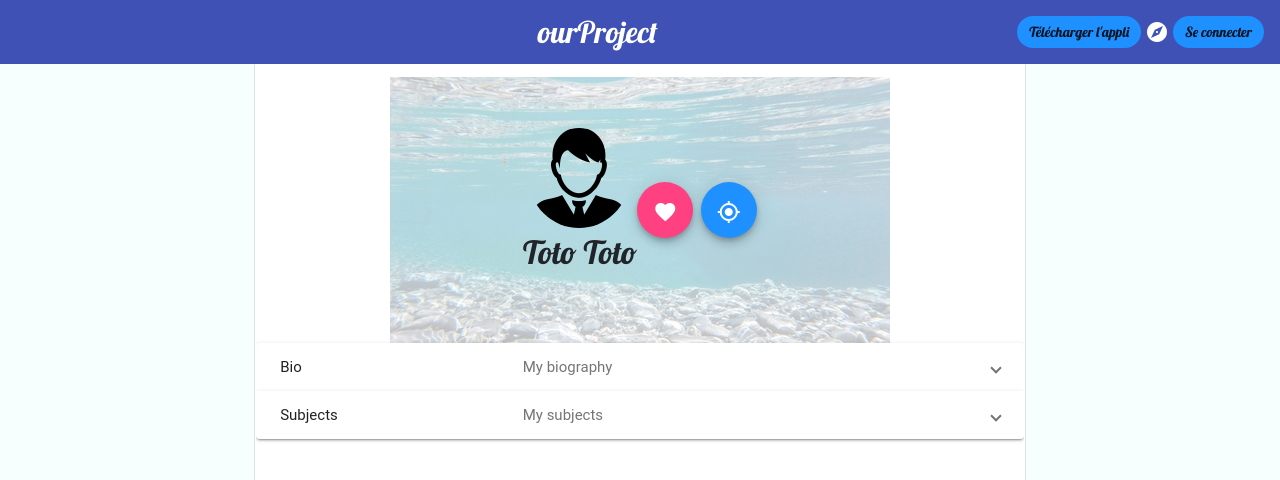
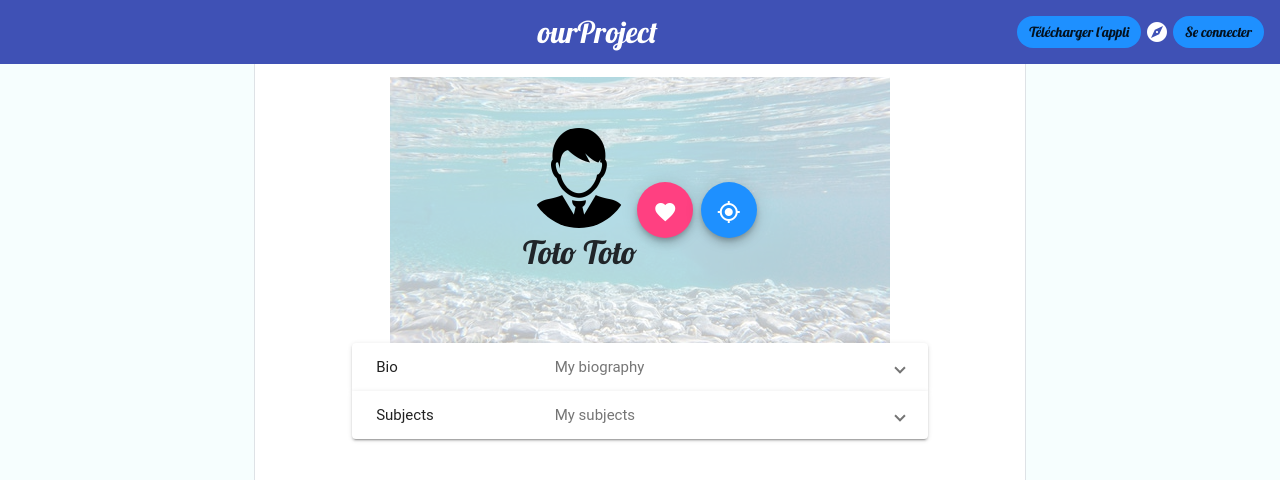
Before and after one commit to vidotr/theProject, an Angular app: page /rv in a window 1280 px wide. Shown: the top 480 px of the page. Built offline with nearby package versions, Linux system fonts and the light colour scheme.

Commit message:
Comments

```diff
--- a/src/app/profile-user/profile-user.component.css
+++ b/src/app/profile-user/profile-user.component.css
@@ -1,7 +1,16 @@
+/**************************************************
+ *********** CSS For The User's Profile ***********
+ **************************************************/
+
 #pCover {
     position: absolute;
     z-index: -1;
 }
+
+
+/**************************************************
+ ******* CSS For The User's Profile Picture *******
+ **************************************************/
 
 #pdp {
     display: block;
@@ -11,21 +20,41 @@
     margin-left: 5%;
 }
 
+
+/**************************************************
+ **** CSS For The Button Invite To Follow User ****
+ **************************************************/
+
 #goFollow {
     background: #1E90FF;
     margin-left: 1%;
 }
+
+
+/**************************************************
+ ************ CSS For The User's Name *************
+ **************************************************/
 
 #userName {
     text-align: center;
     font-size: 32px;
 }
 
+
+/**************************************************
+ **************** CSS For The Tabs ****************
+ **************************************************/
+
 mat-accordion {
     position: absolute;
     top: 2%;
-    width: 100%;
+    width: 75%;
 }
+
+
+/**************************************************
+ ******* CSS For User's Favorites Subjects ********
+ **************************************************/
 
 .myFav {
     width: 18rem;
--- a/src/app/profile-user/profile-user.component.html
+++ b/src/app/profile-user/profile-user.component.html
@@ -1,26 +1,45 @@
-<div style="height: 100%;">
 <mat-grid-list cols="5" rowHeight="33.333%">
+    <!--comment> Border Left (Nothing) </comment-->
     <mat-grid-tile class="border-right" [colspan]="1" [rowspan]="3" [ngStyle]="{'background': '#F6FEFE'}">
     </mat-grid-tile>
+
+
+    <!--comment> Center Top (User's profile) </comment-->
     <mat-grid-tile [colspan]="3" [rowspan]="1" [ngStyle]="{'background': 'rgba(255, 255, 255, 0.7)', 'margin-top' : '1%'}">
+        <!--comment> Background User's Profile </comment-->
         <img src="../../assets/pCover.jpeg" alt="" id="pCover">
+
+        <!--comment> User's profile picture and name </comment-->
         <figure>
             <img src="../../assets/pdp.png" id="pdp">
             <figcaption id="userName">
                 Toto Toto
             </figcaption>
         </figure>
+
+        <!--comment> Button follow user </comment-->
         <button mat-fab>
             <mat-icon aria-label="Example icon-button with a heart icon">favorite</mat-icon>
         </button>
+
+        <!--comment> Button invite to follow user </comment-->
         <button mat-fab id="goFollow">
             <mat-icon aria-label="Example icon-button with a heart icon">gps_fixed</mat-icon>
         </button>
     </mat-grid-tile>
+
+
+    <!--comment> Border Right (Nothing) </comment-->
     <mat-grid-tile class="border-left" [colspan]="1" [rowspan]="3" [ngStyle]="{'background': '#F6FEFE'}">
     </mat-grid-tile>
+
+
+    <!--comment> Center Bottom (User's information) </comment-->
     <mat-grid-tile [colspan]="3" [rowspan]="2">
+
+        <!--comment> Tabs </comment-->
         <mat-accordion id="myFav">
+            <!--comment> Tab Bio </comment-->
             <mat-expansion-panel (opened)="panelOpenState = true" (closed)="panelOpenState = false">
                 <mat-expansion-panel-header>
                     <mat-panel-title>
@@ -30,8 +49,11 @@
                         My biography
                     </mat-panel-description>
                 </mat-expansion-panel-header>
+                <!--comment> User's Biography </comment-->
                 <p>Bonjour je suis le testeur.</p>
             </mat-expansion-panel>
+
+            <!--comment> Tab Favorites Subjects </comment-->
             <mat-expansion-panel (opened)="panelOpenState = true" (closed)="panelOpenState = false">
                 <mat-expansion-panel-header>
                     <mat-panel-title>
@@ -41,28 +63,45 @@
                         My subjects
                     </mat-panel-description>
                 </mat-expansion-panel-header>
+
+                <!--comment> Carousel With User's Favorites Subjects </comment-->
                 <div id="carouselExampleControls" class="carousel slide" data-ride="carousel">
                     <div class="carousel-inner">
+                        <!--comment> Browse The User's Favorites Subjects </comment-->
                         <ng-container *ngFor="let tile of tiles; index as i;">
+                            <!--comment> Check If It's The First User's Favorites Subjects </comment-->
                             <ng-container *ngIf="i === 0">
                                 <div class="carousel-item active">
+                                    <!--comment> The  User's Favorites Subjects </comment-->
                                     <div class="card myFav">
+                                        <!--comment> Subject's Picture </comment-->
                                         <img src="../../assets/pdp.png " class="card-img-top " alt="... ">
+                                        <!--comment> Subject's Information </comment-->
                                         <div class="card-body ">
+                                            <!--comment>  Subject's Title </comment-->
                                             <h5 class="card-title ">{{tile.title}}</h5>
+                                            <!--comment> Subject's Description </comment-->
                                             <p class="card-text ">{{tile.text}}</p>
+                                            <!--comment> Link To Go To The Subject </comment-->
                                             <a href="# " class="btn btn-primary ">Go somewhere</a>
                                         </div>
                                     </div>
                                 </div>
                             </ng-container>
+                            <!--comment> Check If It's Not The First User's Favorites Subjects </comment-->
                             <ng-container *ngIf="i > 0">
                                 <div class="carousel-item">
+                                    <!--comment> The  User's Favorites Subjects </comment-->
                                     <div class="card myFav">
+                                        <!--comment> Subject's Picture </comment-->
                                         <img src="../../assets/pdp.png " class="card-img-top " alt="... ">
+                                        <!--comment> Subject's Information </comment-->
                                         <div class="card-body ">
+                                            <!--comment> Subject's Title </comment-->
                                             <h5 class="card-title ">{{tile.title}}</h5>
+                                            <!--comment> Subject's Description </comment-->
                                             <p class="card-text ">{{tile.text}}</p>
+                                            <!--comment> Link To Go To The Subject </comment-->
                                             <a href="# " class="btn btn-primary ">Go somewhere</a>
                                         </div>
                                     </div>
@@ -70,10 +109,12 @@
                             </ng-container>
                         </ng-container>
                     </div>
+                    <!--comment> See Previous User's Favorites Subjects </comment-->
                     <a class="carousel-control-prev" href="#carouselExampleControls" role="button" data-slide="prev">
                         <span class="carousel-control-prev-icon" aria-hidden="true"></span>
                         <span class="sr-only">Previous</span>
                     </a>
+                    <!--comment> See Next User's Favorites Subjects </comment-->
                     <a class="carousel-control-next" href="#carouselExampleControls" role="button" data-slide="next">
                         <span class="carousel-control-next-icon" aria-hidden="true"></span>
                         <span class="sr-only">Next</span>
@@ -83,4 +124,3 @@
         </mat-accordion>
     </mat-grid-tile>
 </mat-grid-list>
-</div>
```
Lines whose indentation alone changed are shown as unchanged.
